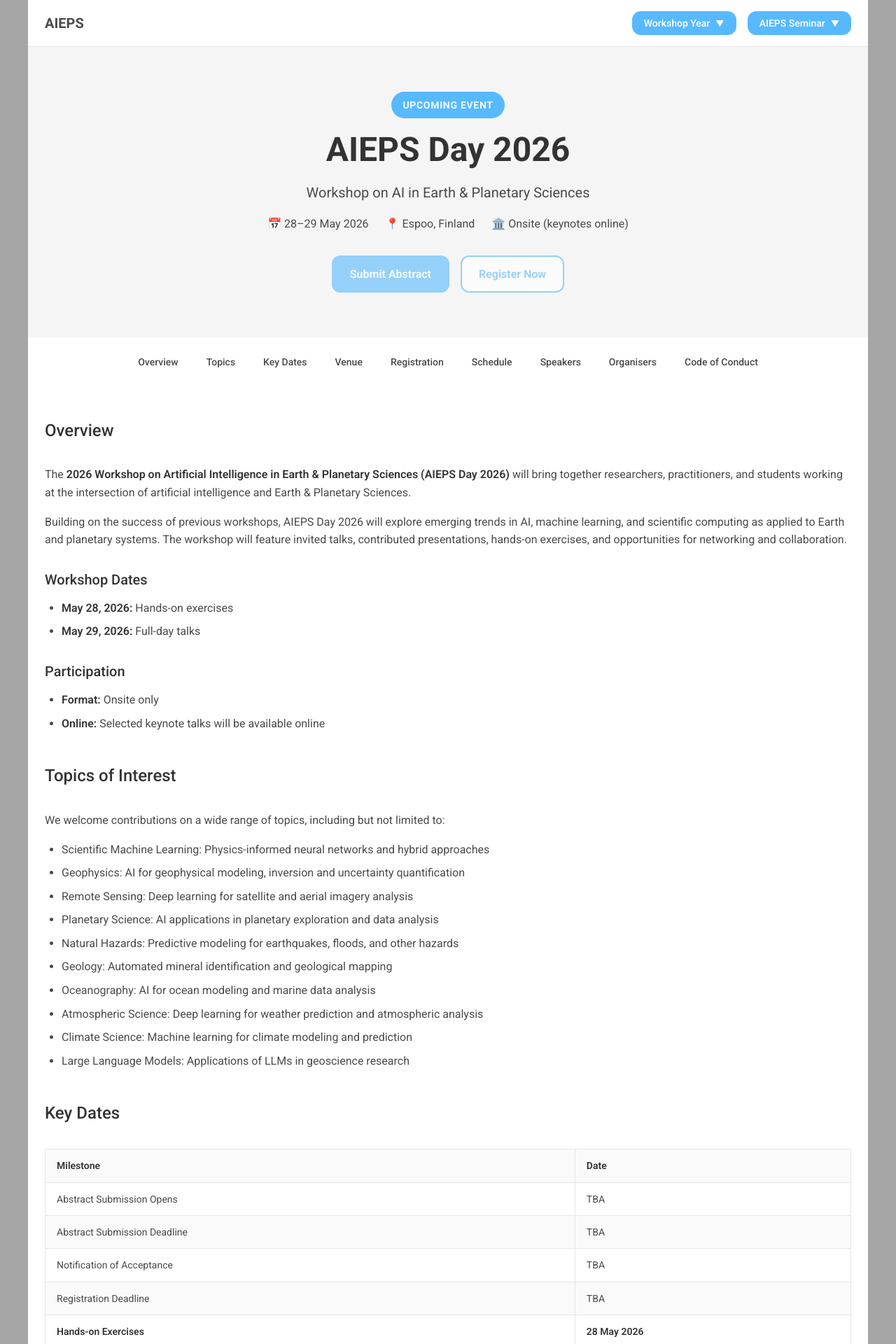
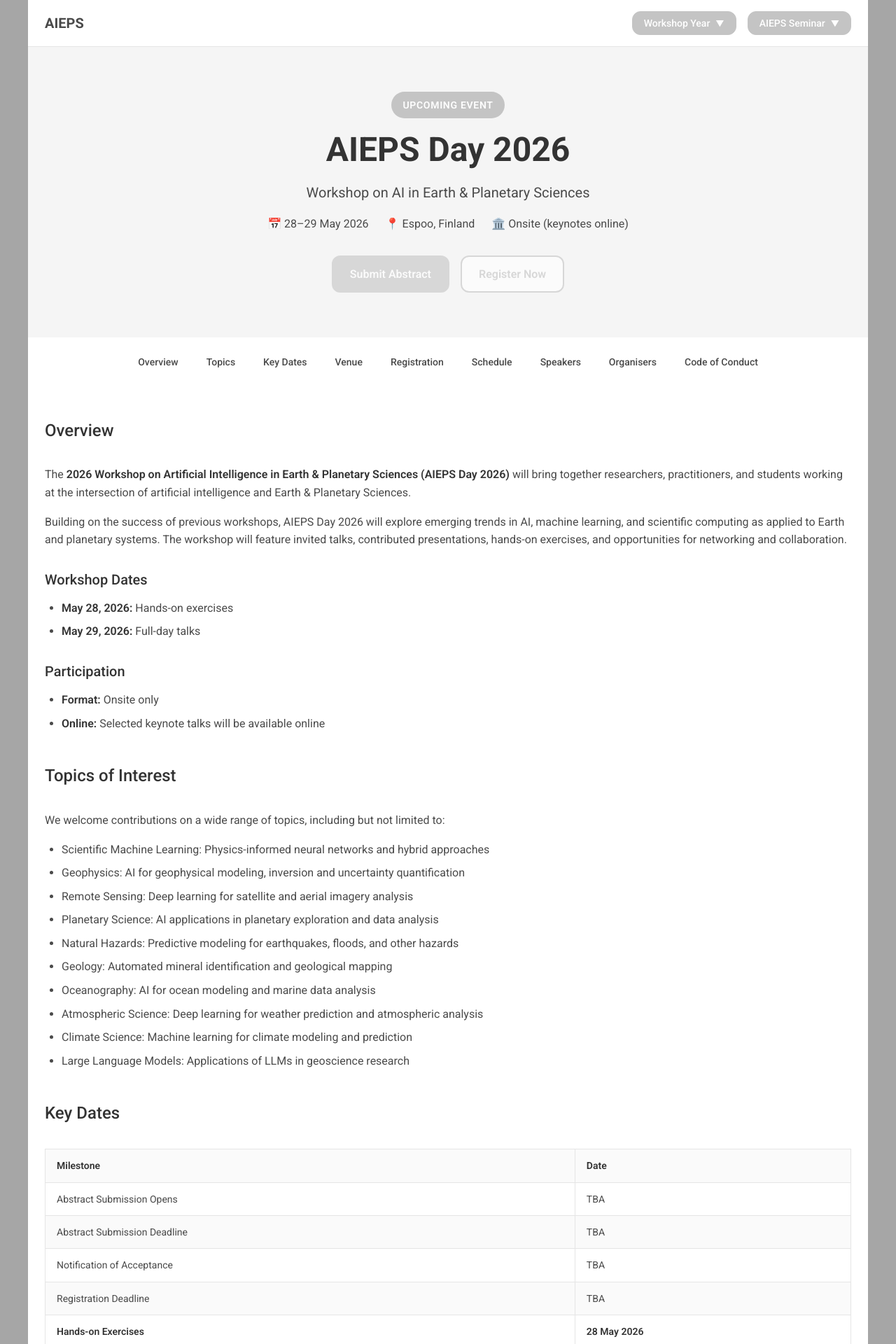
Before and after one commit to AI-EPS/ai-eps.github.io, a Jekyll site: the page built from workshops/2026.md, in a window 1280 px wide. Shown: the top 1920 px of the page at 70% size. Built offline with Jekyll 4.4.1, drawn with Linux system fonts in a browser that asks for light colours.

Commit message:
Change background and border colors to #C4C4C4

```diff
--- a/assets/css/style.css
+++ b/assets/css/style.css
@@ -140,8 +140,8 @@ p {
   align-items: center;
   gap: 0.5rem;
   padding: 0.5rem 1rem;
-  background: #57B9FF;
-  border: 1px solid #57B9FF;
+  background: #C4C4C4;
+  border: 1px solid #C4C4C4;
   border-radius: 0.75rem;
   font-family: 'Roboto', system-ui, -apple-system, 'Helvetica Neue', Arial, sans-serif;
   font-size: 0.875rem;
@@ -158,7 +158,7 @@ p {
 }
 
 .dropdown-toggle:focus {
-  outline: 2px solid #57B9FF;
+  outline: 2px solid #C4C4C4;
   outline-offset: 2px;
 }
 
@@ -210,14 +210,14 @@ p {
 }
 
 .dropdown-menu li a.active {
-  background: #57B9FF;
+  background: #C4C4C4;
   color: #ffffff;
 }
 
 .dropdown-menu .badge {
   font-size: 0.75rem;
   padding: 0.25rem 0.5rem;
-  background: #57B9FF;
+  background: #C4C4C4;
   color: #ffffff;
   border-radius: 9999px;
 }
@@ -287,7 +287,7 @@ p {
 }
 
 .badge-upcoming {
-  background: #57B9FF;
+  background: #C4C4C4;
   color: #ffffff;
 }
 
@@ -297,7 +297,7 @@ p {
 }
 
 .badge-default {
-  background: #57B9FF;
+  background: #C4C4C4;
   color: #ffffff;
 }
 
@@ -379,14 +379,14 @@ p {
 }
 
 .btn:focus {
-  outline: 2px solid #57B9FF;
+  outline: 2px solid #C4C4C4;
   outline-offset: 2px;
 }
 
 .btn-primary {
-  background: #57B9FF;
+  background: #C4C4C4;
   color: #ffffff;
-  border-color: #57B9FF;
+  border-color: #C4C4C4;
 }
 
 .btn-primary:hover {
@@ -398,12 +398,12 @@ p {
 
 .btn-secondary {
   background: #ffffff;
-  color: #57B9FF;
-  border-color: #57B9FF;
+  color: #C4C4C4;
+  border-color: #C4C4C4;
 }
 
 .btn-secondary:hover {
-  background: #57B9FF;
+  background: #C4C4C4;
   color: #ffffff;
   text-decoration: none;
 }
@@ -439,7 +439,7 @@ p {
 }
 
 .section-nav-link.active {
-  background: #57B9FF;
+  background: #C4C4C4;
   color: #ffffff;
 }
 
@@ -778,7 +778,7 @@ p {
 }
 
 .content-wrapper blockquote {
-  border-left: 4px solid #57B9FF;
+  border-left: 4px solid #C4C4C4;
   padding-left: 1rem;
   margin: 1.5rem 0;
   color: #4a4a4a;
@@ -982,7 +982,7 @@ p {
 .seminar-spotlight-badge {
   display: inline-block;
   padding: 0.25rem 0.75rem;
-  background: #57B9FF;
+  background: #C4C4C4;
   color: #ffffff;
   font-size: 0.75rem;
   font-weight: 600;
@@ -1079,7 +1079,7 @@ p {
 }
 
 .past-seminar-header:focus {
-  outline: 2px solid #57B9FF;
+  outline: 2px solid #C4C4C4;
   outline-offset: -2px;
 }
 
```
